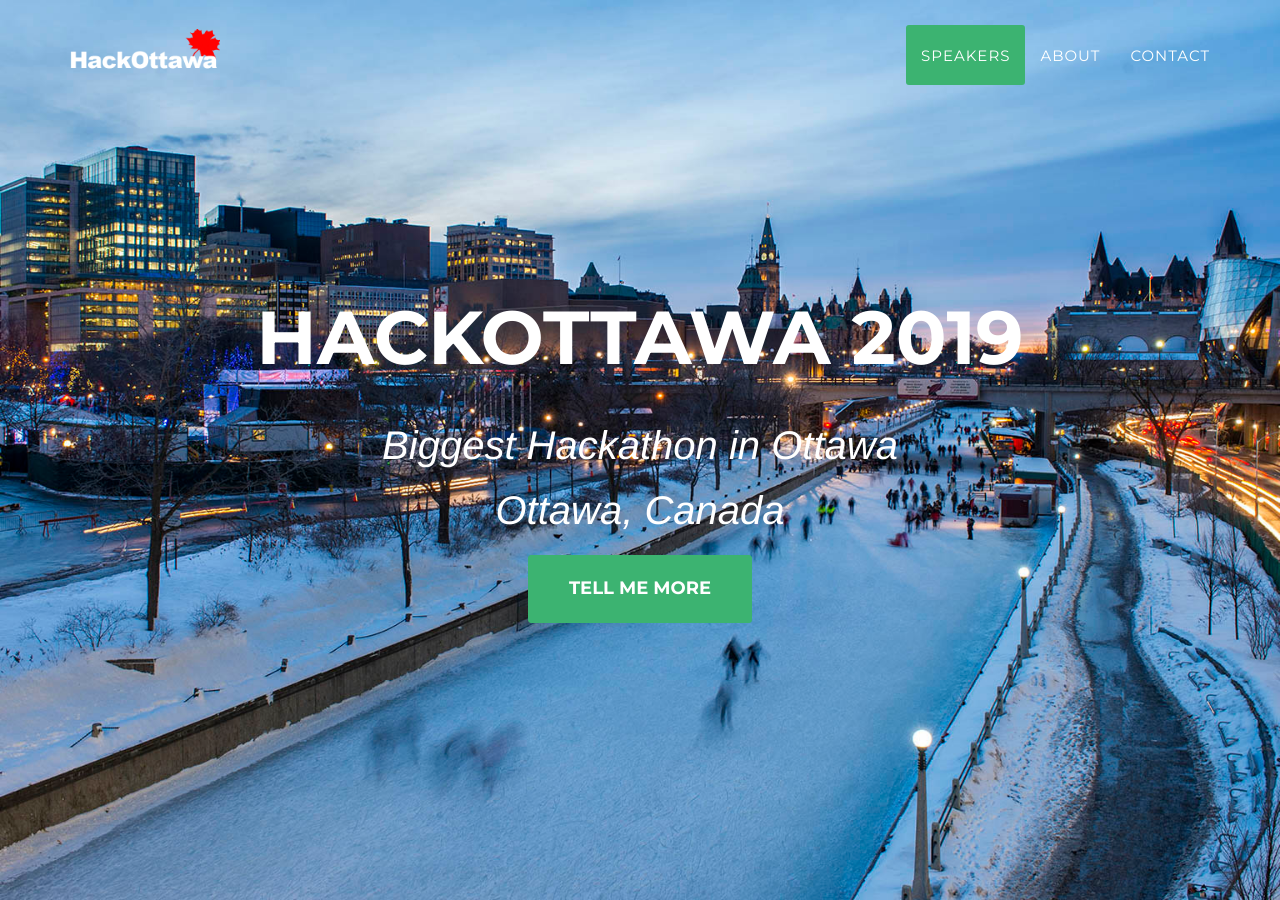
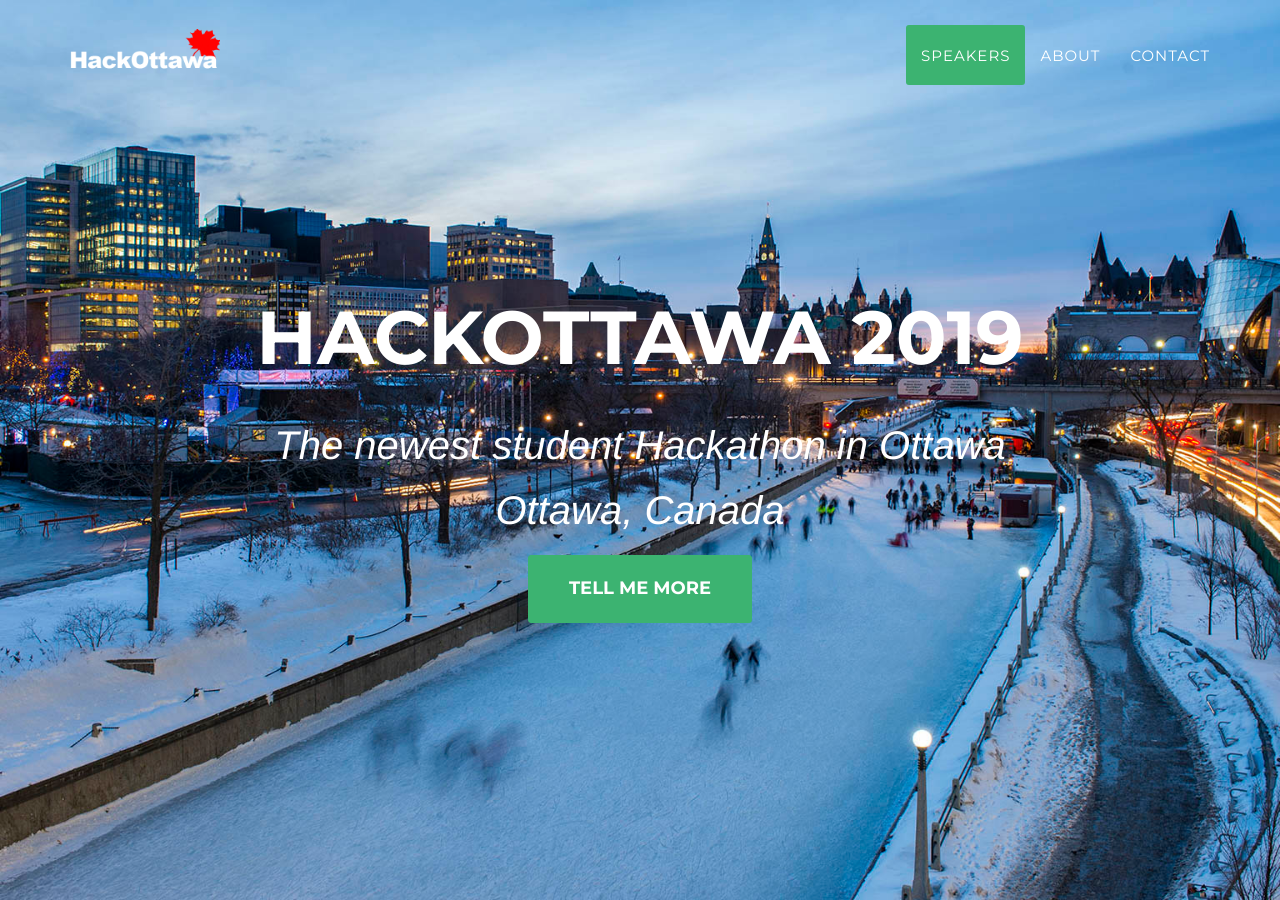
Before and after one commit to HackOttawa/hackottawa, a Jekyll site: the page built from index.html, in a window 1280 px wide and 900 px high. Built offline with Jekyll 4.4.1, drawn with Linux system fonts in a browser that asks for light colours; some web fonts are replaced.

Commit message:
Update 2017_home.html

```diff
--- a/_layouts/2017_home.html
+++ b/_layouts/2017_home.html
@@ -13,7 +13,7 @@
         <div class="container">
             <div class="intro-text">
                 <div class="intro-heading">HackOttawa 2019<br></div>
-                <div class="intro-lead-in">Biggest Hackathon in Ottawa</div>
+                <div class="intro-lead-in">The newest student Hackathon in Ottawa</div>
                 <div class="intro-lead-in">Ottawa, Canada</div>
                 <a href="#intro" class="page-scroll btn btn-xl">Tell Me More</a>
             </div>
```
